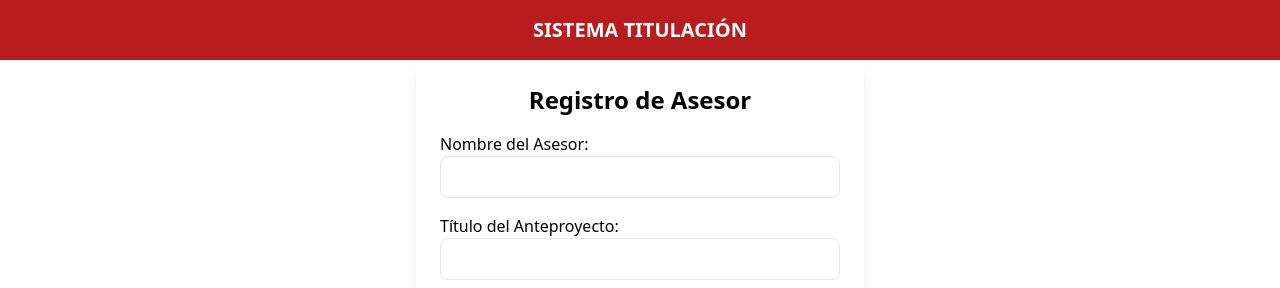
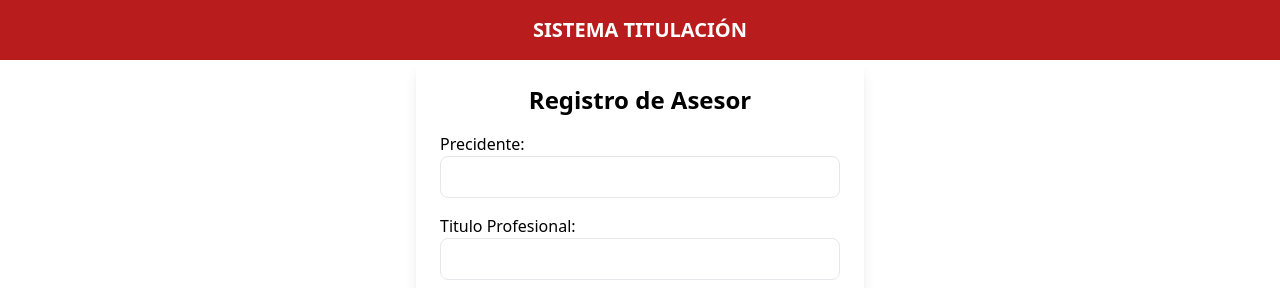
Before and after one commit to JesusPalacios24/RTF, a Next.js app: page /UI/RegistrarAses in a window 1280 px wide. Shown: the top 288 px of the page. Built offline with nearby package versions, Linux system fonts and the light colour scheme.

Commit message:
correciones en la ventana RegistrarAses

```diff
--- a/app/UI/RegistrarAses/page.jsx
+++ b/app/UI/RegistrarAses/page.jsx
@@ -50,7 +50,7 @@ export default function RegistroAses(){
         <h2 className="text-2xl font-bold text-center mb-4">Registro de Asesor</h2>
         <form onSubmit={handleSubmit} className="space-y-4">
           <div>
-            <label className="block font-medium">Nombre del Asesor:</label>
+            <label className="block font-medium">Precidente:</label>
             <input
               type="text"
               value={presidente}
@@ -61,7 +61,7 @@ export default function RegistroAses(){
           </div>
 
           <div>
-            <label className="block font-medium">Título del Anteproyecto:</label>
+            <label className="block font-medium">Titulo Profesional:</label>
             <input
               type="text"
               value={tituloProf}
```
